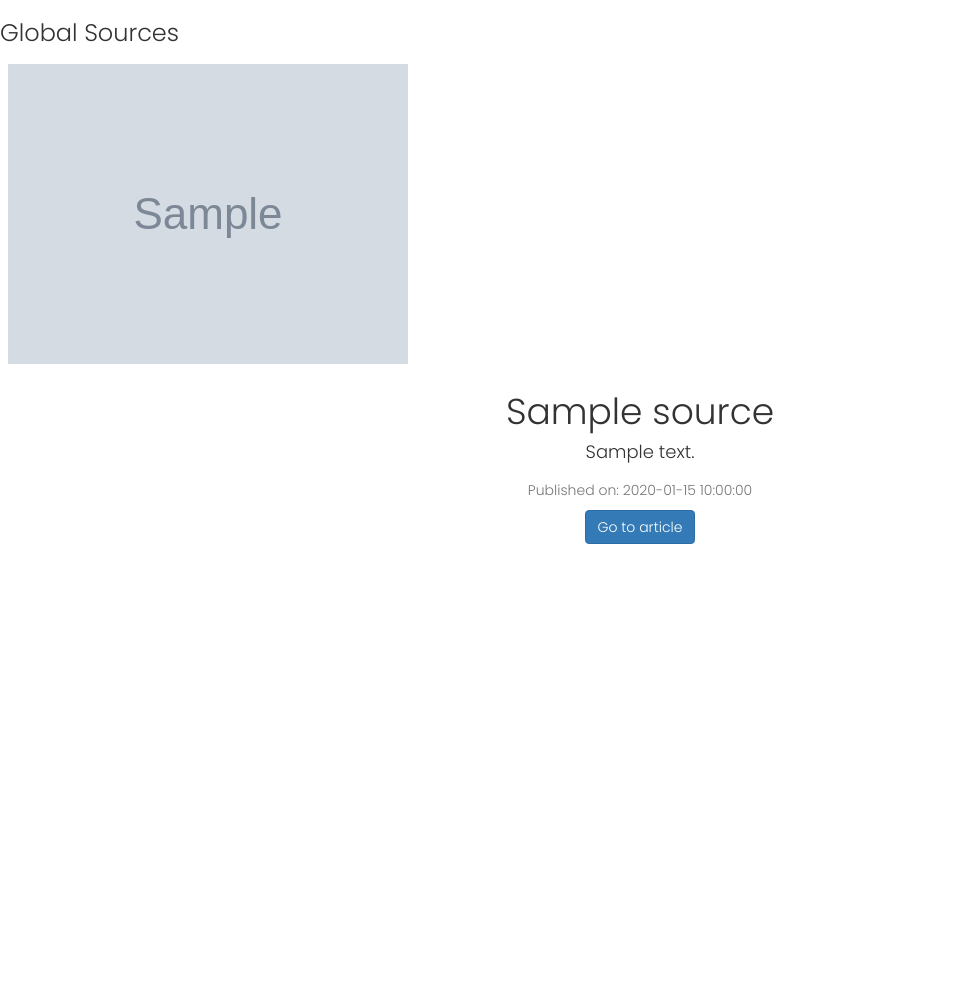
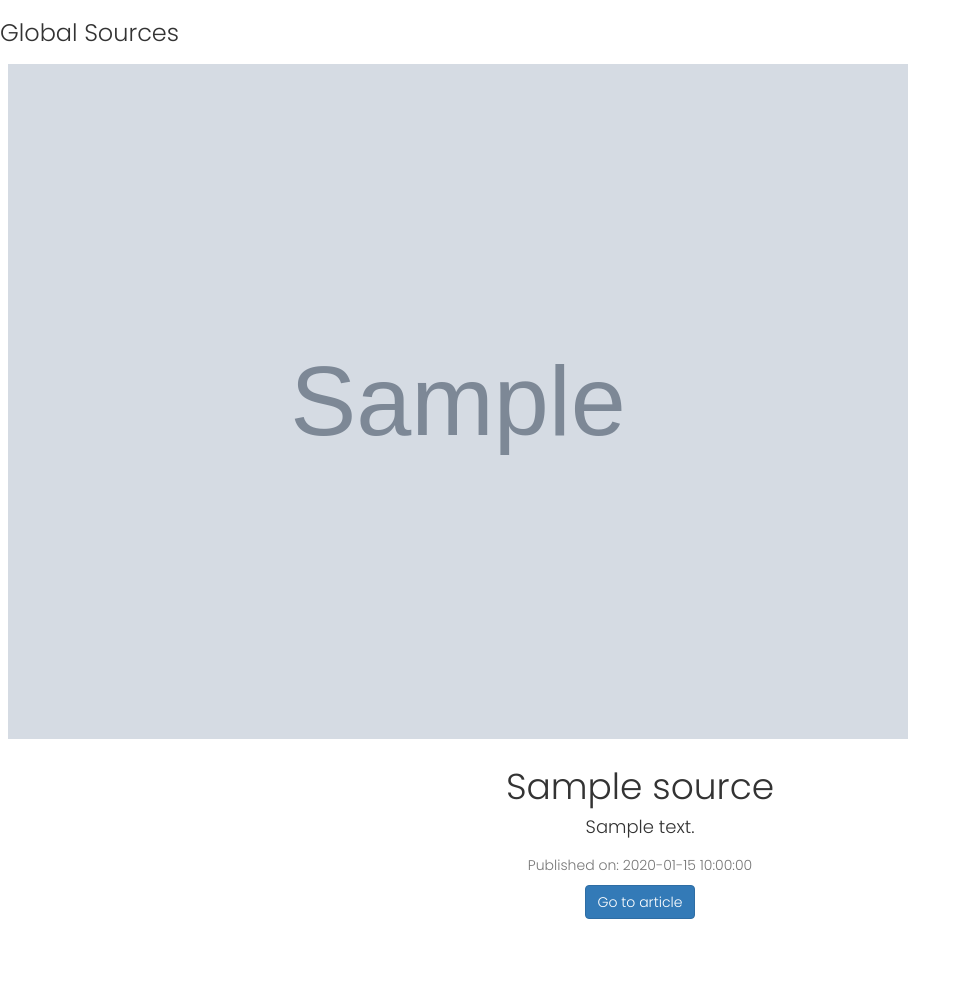
Before and after one commit to ivymmurithi/news-articles, a Flask app: template app/templates/source.html in a window 1280 px wide. Shown: the whole page, without its empty margins (0-970 px from the left). Before the commit the page ends 544 px from the top, so only its background shows below. Run offline with Flask 2, Linux system fonts and the light colour scheme; the template is opened without the code that fills it: most values are stand-ins (such as "Sample title", 1, 10 or a date in 2020); grey boxes marked "Sample" are stand-in pictures; parts of the project's set-up code (start-up, migrations or seed data) failed here and were passed over; some libraries are stand-ins or nearby versions.

Commit message:
redesign home page

```diff
--- a/app/static/css/index.css
+++ b/app/static/css/index.css
@@ -13,3 +13,11 @@ body {
     text-align: center;
     padding: 8px;
 }
+
+img {
+    align-items: center;
+    justify-content: center;
+    width:  500%;
+    height: 500%;
+    object-fit: cover;
+}
--- a/app/templates/source.html
+++ b/app/templates/source.html
@@ -30,8 +30,10 @@
                     <p>Published on: {{ source.publishedAt }}</p>
                 </div>
                   <a href="{{ source.url }}" class="btn btn-primary">Go to article</a>
-
         </div>
+        <br>
+        <br>
+        <br>
           {% endfor %}
 
         {% endblock %}
```
